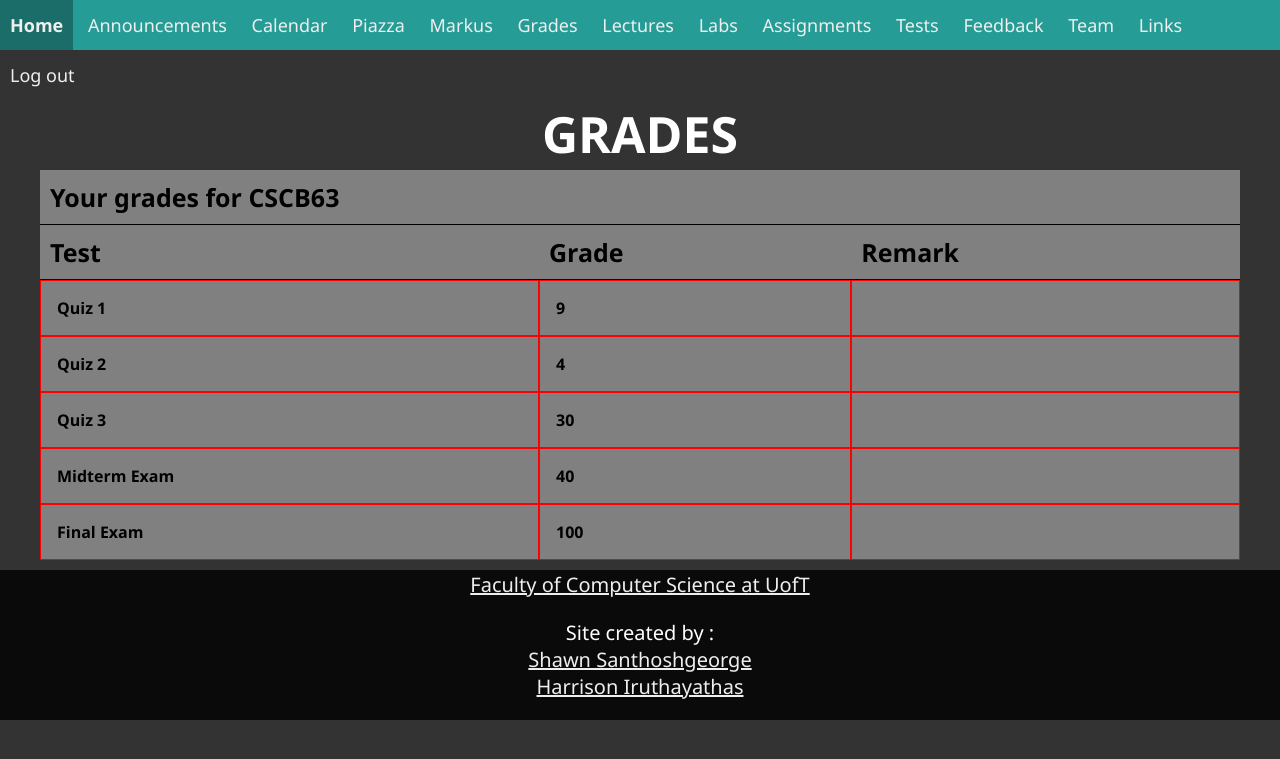
After one commit to ShawnGeorge03/CSCB20-A3, a Flask app: page /grades in a window 1280 px wide. The commit adds this page. Shown: the top 759 px of the page. Run offline with Flask 2, Linux system fonts and the light colour scheme; a user stored in the database is signed in; data comes from the database, SQL or seed files in the repository.

Commit message:
added grades(no remarks yet)

```diff
--- a/app.py
+++ b/app.py
@@ -172,6 +172,67 @@ def logout():
     session.pop('userID', None)
     return redirect(url_for('login'))
 
+def get_student_grades(username):
+    grades = []
+    for i in range(5):
+        grades.append("Not graded yet")
+    result = query_db('SELECT MAX(quiz1) FROM marks WHERE student_username = ?', [username], one=True)
+    grades[0] = result[0] if result[0]  else "Not graded yet"
+    print(grades[0])
+    result = query_db('SELECT MAX(quiz2) FROM marks WHERE student_username = ?', [username], one=True)
+    grades[1] = result[0] if result[0]  else "Not graded yet"
+
+    result = query_db('SELECT MAX(quiz3) FROM marks WHERE student_username = ?', [username], one=True)
+    grades[2] = result[0] if result[0]  else "Not graded yet"
+
+    result = query_db('SELECT MAX(midtermexam) FROM marks WHERE student_username = ?', [username], one=True)
+    grades[3] = result[0] if result[0]  else "Not graded yet"
+
+    result = query_db('SELECT MAX(finalexam) FROM marks WHERE student_username = ?', [username], one=True)
+    grades[4] = result[0] if result[0] else "Not graded yet"
+
+    return grades
+
+def get_current_username():
+    result = query_db('SELECT username FROM users WHERE id = ?', args=[session['userID']], one=True)
+    return result[0]
+
+def get_current_name():
+    result = query_db('SELECT name FROM users WHERE id = ?', args=[session['userID']], one=True)
+    return result[0]
+
+def get_current_usertype():
+    result = query_db('SELECT usertype FROM users WHERE id = ?', args=[session['userID']], one=True)
+    return result[0]
+
+@app.route("/grades")
+def grades():
+    if 'userID' in session:
+        usertype = get_current_usertype()
+
+        if usertype=="Student":
+            username = get_current_username()
+            grades = get_student_grades(username)
+            return render_template('grades_student.html',grades=grades)
+        elif usertype=='Instructor':
+            student_list = query_db("SELECT username FROM users WHERE usertype = 'Student'", args=(), one=False)
+            r_requests = query_db("SELECT student_username,test FROM requests", args=(), one=False)
+
+            remark_requests = {}
+            for r in r_requests:
+                if r[0] not in remark_requests:
+                    remark_requests[r[0]] = []
+                remark_requests[r[0]].append(r[1])
+
+
+            mark_book = {}
+            for s in student_list:
+                grades = get_student_grades(s[0])
+                mark_book[s[0]] = grades
+
+            return render_template('grades_teacher.html',mark_book=mark_book,remark_requests=remark_requests)
+
+    return redirect(url_for('login'))
 
 if __name__ == "__main__":
     app.run(debug=True, host='0.0.0.0')
--- /dev/null
+++ b/templates/grades_student.html
@@ -0,0 +1,93 @@
+
+{% extends "template.html" %}
+{% block title %}My Grades{% endblock %}
+{% block head %}
+  {{ super() }}
+  <link
+    rel="stylesheet"
+    href="{{ url_for('static', filename='css/labs.css') }}"
+  />
+{% endblock %}
+{% block content %}
+  <div class="wrapper">
+    <h1>Grades</h1>
+    <div id="resp-table">
+      <div id="resp-table-header">
+        <div class="table-header-cell">
+          <b>Your grades for CSCB63</b>
+        </div>
+      </div>
+    </div>
+    <div id="resp-table">
+      <div id="resp-table-header">
+        <div class="table-header-cell">
+          Test
+        </div>
+        <div class="table-header-cell">
+          Grade
+        </div>
+        <div class="table-header-cell">
+          Remark
+        </div>
+      </div>
+      <div id="resp-table-body">
+        <div class="resp-table-row">
+          <div class="table-body-cell">
+            <b>Quiz 1</b>
+          </div>
+          <div class="table-body-cell">
+            <b>
+              {{ grades[0] }}</b>
+          </div>
+          <div class="table-body-cell">
+
+          </div>
+        </div>
+        <div class="resp-table-row">
+          <div class="table-body-cell">
+            <b>Quiz 2</b>
+          </div>
+          <div class="table-body-cell">
+            <b>{{ grades[1] }}</b>
+          </div>
+          <div class="table-body-cell">
+
+          </div>
+        </div>
+        <div class="resp-table-row">
+          <div class="table-body-cell">
+            <b>Quiz 3</b>
+          </div>
+          <div class="table-body-cell">
+            <b>{{ grades[2] }}</b>
+          </div>
+          <div class="table-body-cell">
+
+          </div>
+        </div>
+        <div class="resp-table-row">
+          <div class="table-body-cell">
+            <b>Midterm Exam</b>
+          </div>
+          <div class="table-body-cell">
+            <b>{{ grades[3] }}</b>
+          </div>
+          <div class="table-body-cell">
+
+          </div>
+        </div>
+        <div class="resp-table-row">
+          <div class="table-body-cell">
+            <b>Final Exam</b>
+          </div>
+          <div class="table-body-cell">
+            <b>{{ grades[4] }}</b>
+          </div>
+          <div class="table-body-cell">
+
+          </div>
+        </div>
+      </div>
+    </div>
+  </div>
+{% endblock %}
--- a/templates/template.html
+++ b/templates/template.html
@@ -33,6 +33,7 @@
             <a href="{{url_for('calendar')}}">Calendar</a>
             <a href="https://piazza.com/class/kju7e2uwa8p3sf" target="_blank">Piazza</a>
             <a href="https://markus.utsc.utoronto.ca/cscb63w21" target="_blank">Markus</a>
+            <a href="{{url_for('grades')}}">Grades</a>
             <a href="{{url_for('lectures')}}">Lectures</a>
             <a href="{{url_for('labs')}}">Labs</a>
             <a href="{{url_for('assignments')}}">Assignments</a>
```
Also changed, not shown: templates/grades_teacher.html (added, +77 -0 lines), logindatabase.db.
